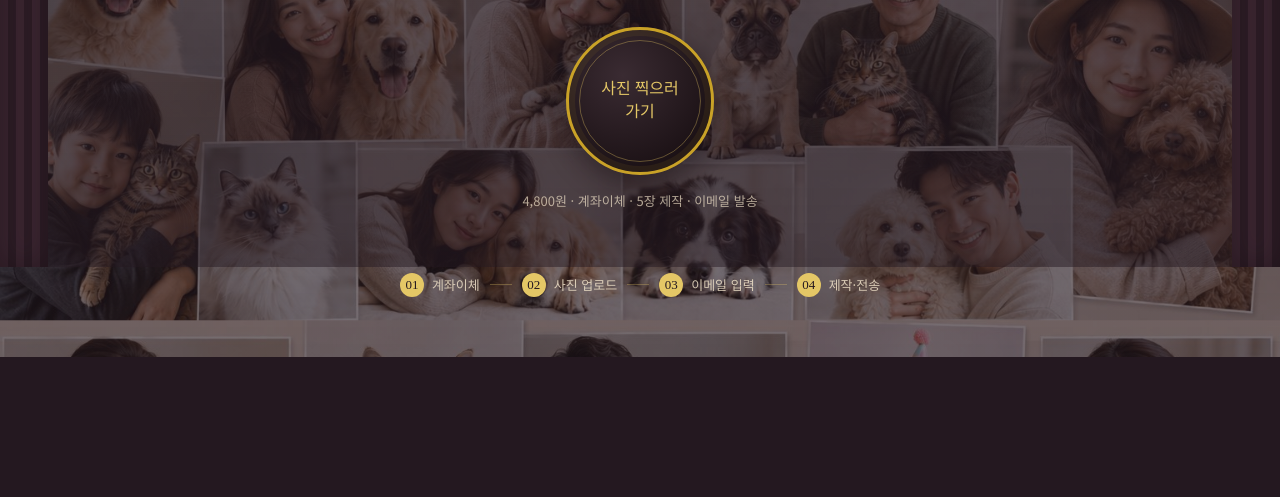
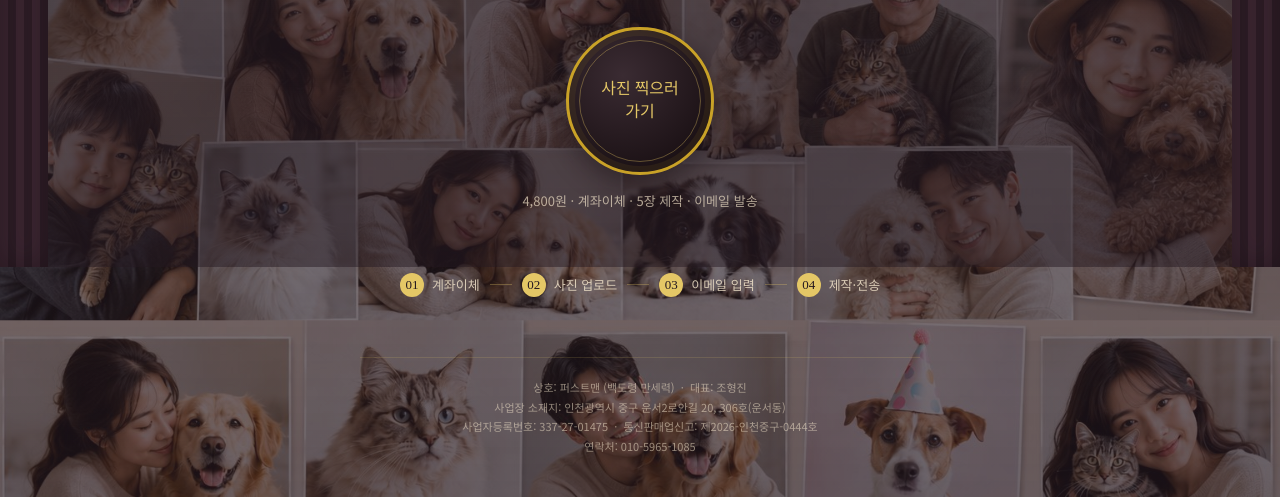
Before and after one commit to ilion4/pet-photo-studio, a website: page pet-photo-studio/public/index.html in a window 1280 px wide. Shown: the part 533-1030 px from the top of the page. Before the commit the page ends 890 px from the top, so only its background shows below. Drawn offline with Linux system fonts and the light colour scheme; no server answers; a web font is replaced by a local one.

Commit message:
메인 페이지에 사업자 정보 푸터 추가

```diff
--- a/pet-photo-studio/public/index.html
+++ b/pet-photo-studio/public/index.html
@@ -49,6 +49,13 @@
     <div class="step-line"></div>
     <div class="step"><span class="step-no">04</span><span class="step-txt">제작·전송</span></div>
   </section>
+
+  <footer class="site-footer">
+    <p>상호: 퍼스트맨 (백도령 만세력) &nbsp;·&nbsp; 대표: 조형진</p>
+    <p>사업장 소재지: 인천광역시 중구 운서2로안길 20, 306호(운서동)</p>
+    <p>사업자등록번호: 337-27-01475 &nbsp;·&nbsp; 통신판매업신고: 제2026-인천중구-0444호</p>
+    <p>연락처: 010-5965-1085</p>
+  </footer>
 
   <!-- 플로우 패널 -->
   <div class="overlay" id="overlay">
--- a/pet-photo-studio/public/style.css
+++ b/pet-photo-studio/public/style.css
@@ -257,6 +257,23 @@ body {
 .step-txt { font-size: 13px; color: var(--paper-dark); opacity: 0.85; }
 .step-line { width: 22px; height: 1px; background: rgba(228,199,102,0.3); }
 
+.site-footer {
+  position: relative;
+  z-index: 2;
+  max-width: 560px;
+  margin: 0 auto 40px;
+  padding: 20px 24px 0;
+  border-top: 1px solid rgba(228,199,102,0.15);
+  text-align: center;
+}
+.site-footer p {
+  font-size: 11px;
+  line-height: 1.8;
+  color: var(--paper-dark);
+  opacity: 0.55;
+  margin: 0;
+}
+
 /* ===== 플로우 패널(모달) ===== */
 .overlay {
   position: fixed; inset: 0;
```
